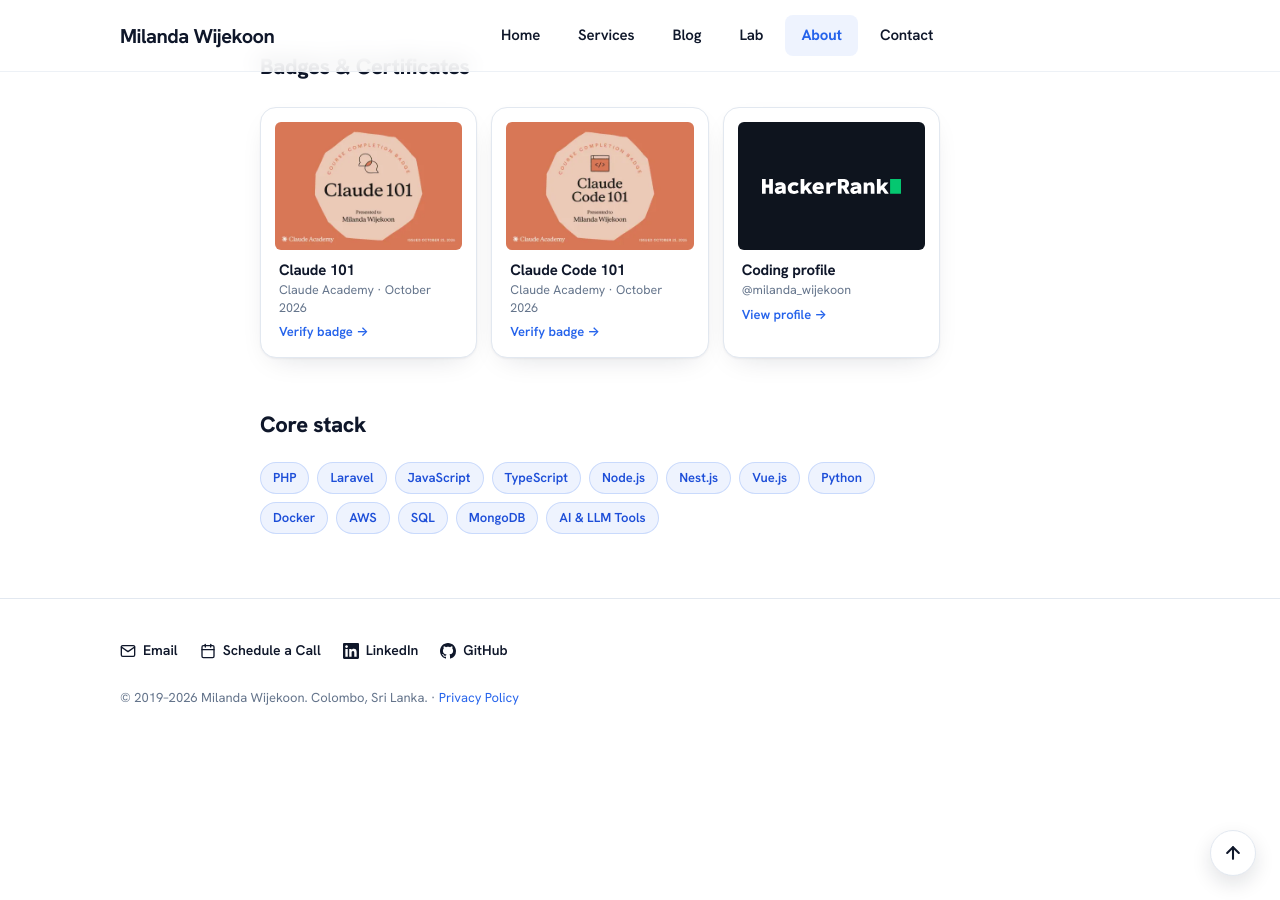
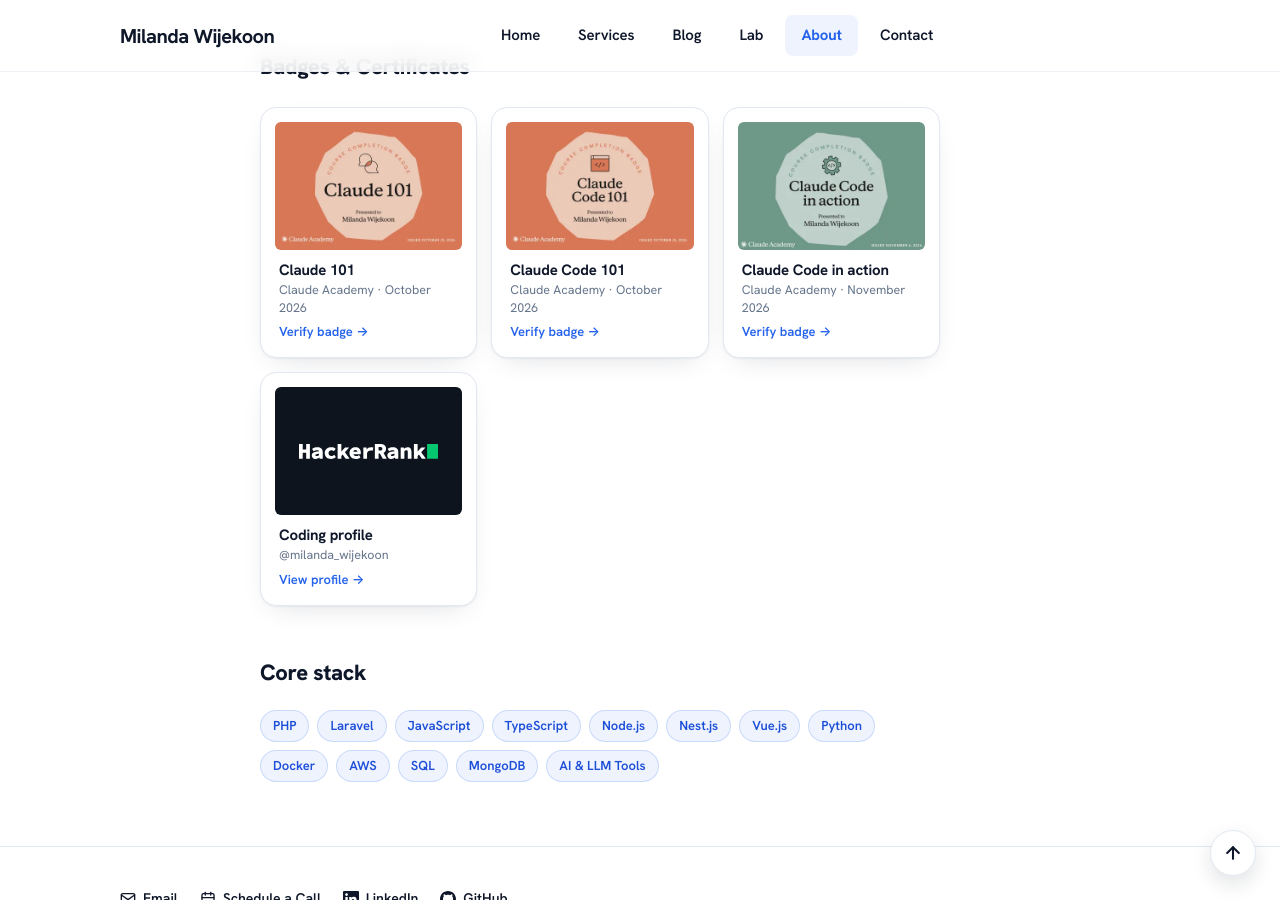
Before and after one commit to milandawijekoon/milandawijekoon.github.io, a Jekyll site: the page built from about.md, in a window 1280 px wide and 900 px high, scrolled down 2439 px. Built offline with Jekyll 4.4.1, drawn with Linux system fonts in a browser that asks for light colours.

Commit message:
Add code action badge

```diff
--- a/about.md
+++ b/about.md
@@ -66,6 +66,17 @@ I care about systems that are predictable, well-instrumented, and easy for the n
       <span class="badge-verify">Verify badge &rarr;</span>
     </span>
   </a>
+  <a class="badge-card" href="https://academy.claude.com/verify/a09b466c1e7a8bbbdf506ec2925abbfc" target="_blank" rel="noopener">
+    <picture>
+      <source type="image/webp" srcset="{{ '/assets/images/badge-claude-code-in-action-440.webp' | relative_url }} 440w, {{ '/assets/images/badge-claude-code-in-action-880.webp' | relative_url }} 880w" sizes="(max-width:767px) 45vw, 220px">
+      <img src="{{ '/assets/images/badge-claude-code-in-action-440.jpg' | relative_url }}" srcset="{{ '/assets/images/badge-claude-code-in-action-440.jpg' | relative_url }} 440w, {{ '/assets/images/badge-claude-code-in-action-880.jpg' | relative_url }} 880w" sizes="(max-width:767px) 45vw, 220px" alt="Claude Code in action course completion badge from Claude Academy" class="badge-image" width="440" height="300" loading="lazy" decoding="async">
+    </picture>
+    <span class="badge-meta">
+      <span class="badge-title">Claude Code in action</span>
+      <span class="badge-issuer">Claude Academy &middot; November 2026</span>
+      <span class="badge-verify">Verify badge &rarr;</span>
+    </span>
+  </a>
   <a class="badge-card" href="https://www.hackerrank.com/profile/milanda_wijekoon" target="_blank" rel="noopener">
     <span class="badge-placeholder badge-logo">
       <img src="{{ '/assets/images/hackerrank.svg' | relative_url }}" alt="HackerRank" width="722" height="77" loading="lazy" decoding="async">
```
Also changed, not shown: assets/images/badge-claude-code-in-action-440.jpg (added), assets/images/badge-claude-code-in-action-440.webp (added), assets/images/badge-claude-code-in-action-880.jpg (added), assets/images/badge-claude-code-in-action-880.webp (added).
